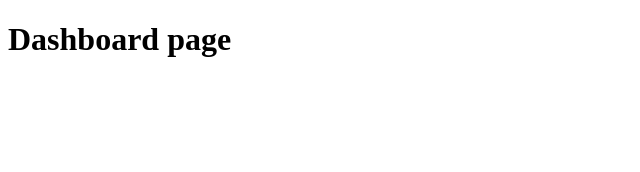
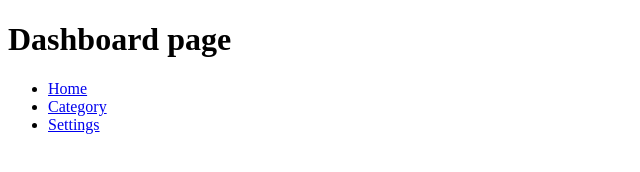
Before and after one commit to Devsantoshkumar/gittutorial, a plain HTML site: page cms/dashboard.html in a window 1280 px wide. Shown: the whole page, without its empty margins (0-640 px from the left). Drawn offline with Linux system fonts and the light colour scheme.

Commit message:
adding post file and create nav bar in dashboard file

```diff
--- a/cms/dashboard.html
+++ b/cms/dashboard.html
@@ -7,5 +7,12 @@
 </head>
 <body>
     <h1>Dashboard page</h1>
+    <nav>
+        <ul>
+            <li><a href="#">Home</a></li>
+            <li><a href="#">Category</a></li>
+            <li><a href="#">Settings</a></li>
+        </ul>
+    </nav>
 </body>
 </html>
```
Also changed, not shown: cms/post.html (added, +11 -0 lines).
